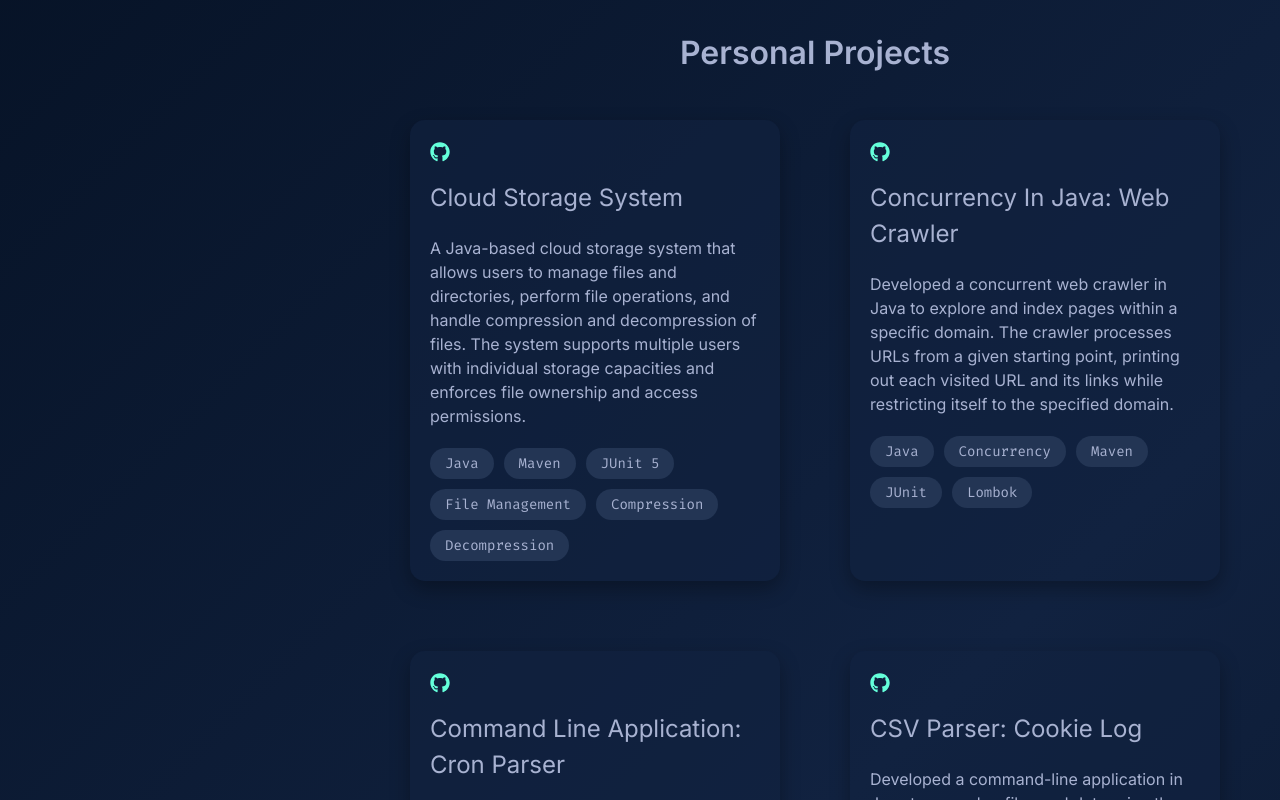
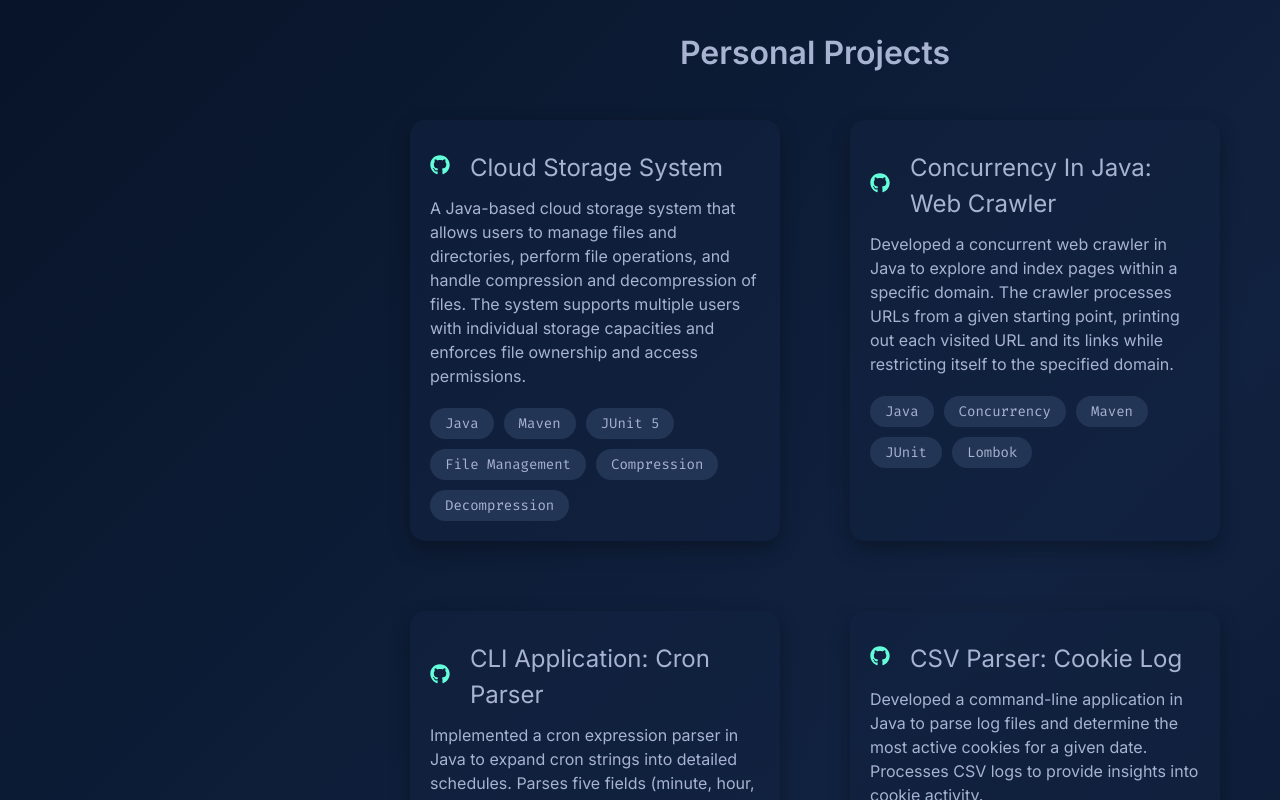
Before and after one commit to pathrabe/websitetest, a React (Create React App) app: page / in a window 1280 px wide. Shown: the part 3320-4120 px from the top of the page. Built offline with nearby package versions, Linux system fonts and the light colour scheme.

Commit message:
Fixed project title

```diff
--- a/src/components/Projects.js
+++ b/src/components/Projects.js
@@ -37,7 +37,13 @@ const ProjectCard = styled(Card)`
     display: flex;
     justify-content: space-between;
     align-items: center;
-
+    margin-top: 10px;
+    .project-title-row {
+      display: flex;
+      justify-content: center;
+      align-items: center;
+      margin-bottom: 10px;
+    }
     .project-links {
       a {
         color: ${({ theme }) => theme.colors.primary};
@@ -54,9 +60,8 @@ const ProjectCard = styled(Card)`
   }
 
   .project-title {
+    margin-left: 20px;
     font-size: 24px;
-    margin-top: 10px;
-    margin-bottom: 20px;
     color: ${({ theme }) => theme.colors.text};
   }
 
@@ -136,6 +141,7 @@ const Projects = () => {
               }}
             >
               <div className="project-top">
+                <div className="project-title-row">
                   <div className="project-links">
                     {url && (
                       <a
@@ -148,8 +154,9 @@ const Projects = () => {
                       </a>
                     )}
                   </div>
+                  <div className="project-title">{title}</div>
                 </div>
-              <div className="project-title">{title}</div>
+              </div>
               <div className="project-description">{description}</div>
               <div className="project-tech">
                 {techStack.map((tech, idx) => (
--- a/src/data/data.js
+++ b/src/data/data.js
@@ -250,7 +250,7 @@ export const projects = [
   },
   {
     id: 3,
-    title: "Command Line Application: Cron Parser",
+    title: "CLI Application: Cron Parser",
     description:
       "Implemented a cron expression parser in Java to expand cron strings into detailed schedules. Parses five fields (minute, hour, day of month, month, day of week) and outputs the schedule in a formatted table.",
     techStack: ["Java", "Maven", "CLI Development", "JUnit"],
```
Lines whose indentation alone changed are shown as unchanged.
